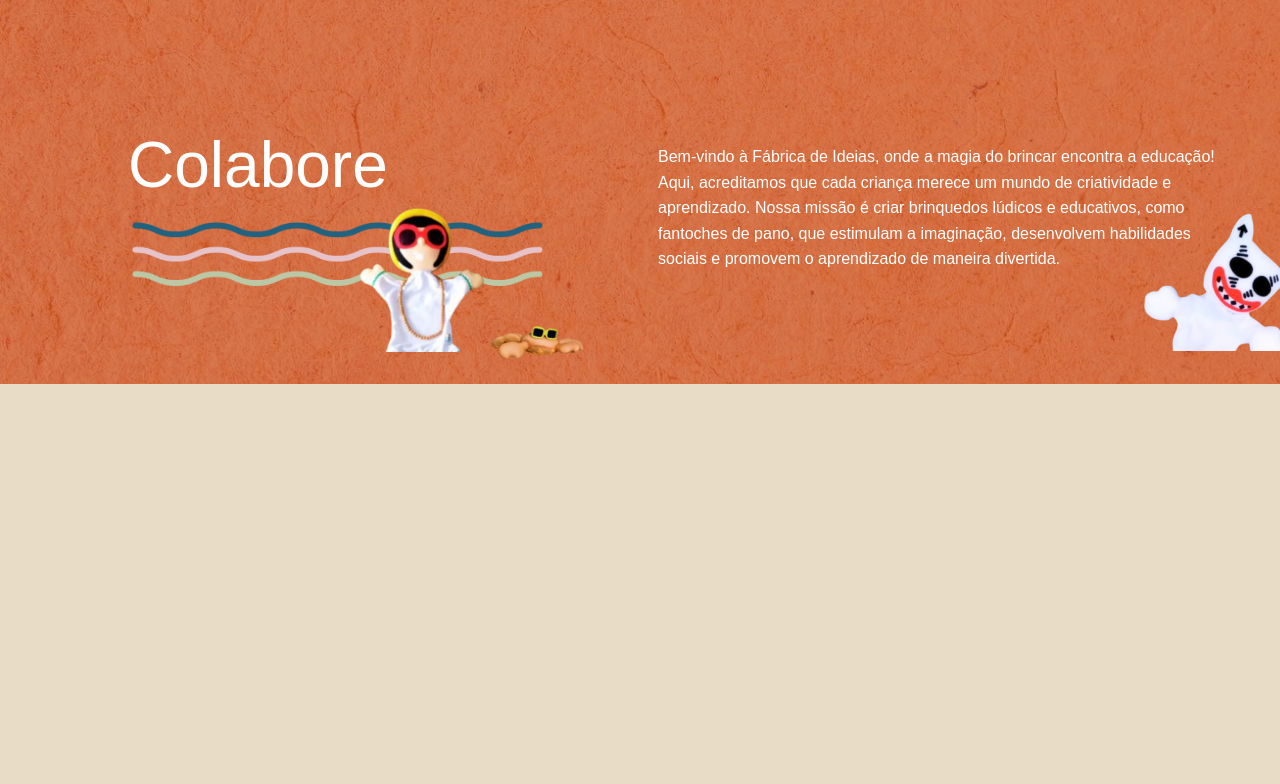
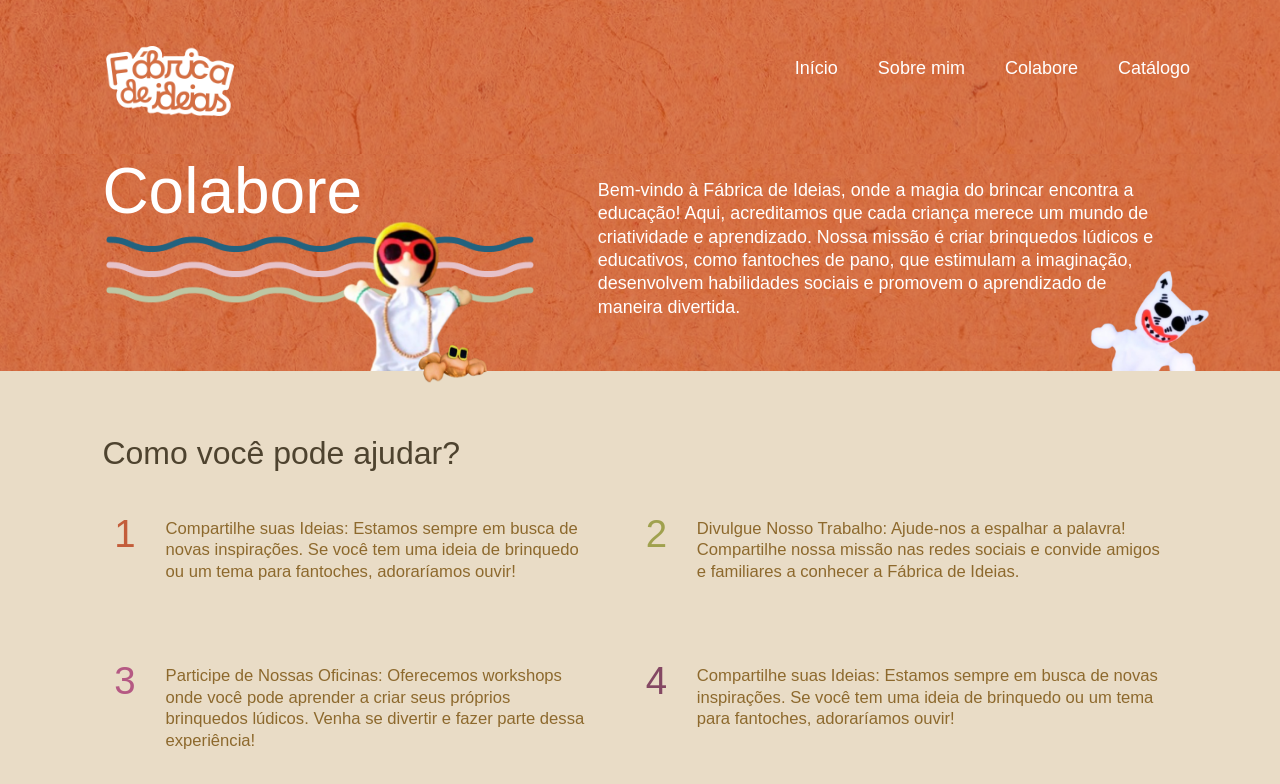
Before and after one commit to usantyerleo/FabricaDeIdeias, a React (Vite) app in the folder fabricaDeIdeias/: page /Colabore in a window 1280 px wide. Shown: the top 784 px of the page. Built offline with nearby package versions, Linux system fonts and the light colour scheme.

Commit message:
colabore

```diff
--- a/fabricaDeIdeias/src/pages/catalogo.jsx
+++ b/fabricaDeIdeias/src/pages/catalogo.jsx
@@ -20,6 +20,8 @@ function Catalogo() {
     { id: 6, nome: 'Dedoche Chapeuzinho vermelho', preco: 'R$ 30,00', imagem: chapeuzinho },
     { id: 7, nome: 'Dedoche dos três porquinhos: ', preco: 'R$ 30,00', imagem: porquinhos },
   ];
+
+
 
   return (
     <>
@@ -73,4 +75,5 @@ function Catalogo() {
   );
 }
 
+
 export default Catalogo;
--- a/fabricaDeIdeias/src/pages/colabore.jsx
+++ b/fabricaDeIdeias/src/pages/colabore.jsx
@@ -7,17 +7,33 @@ import image from '../assets/image.png';
 import recycle from '../assets/recycle.png'
 import '../styles/Colabore.css';
 import Footer from '../components/Footer.jsx';
-
+import { Link } from 'react-router-dom';
+import logo from '../assets/logo3.png';
 
 function Colabore() {
     return (
         <>
+              <div className='inicio'>
+      <div className="logoo">
+          <Link to="/" className="active"> <img src={logo} alt="Fabrica de Ideias"/></Link>
+        </div>
+
+        <nav className="baar">
+          <ul className="menuu">
+            <li><Link to="/">Início</Link></li>
+            <li><Link to="/sobremim" className="active">Sobre mim</Link></li>
+            <li><Link to="/colabore">Colabore</Link></li>
+            <li><Link to="/catalogo">Catálogo</Link></li>
+          </ul>
+        </nav>
+
+      </div>
             <div className="colabore-container">
                 <div className="background-image">
                     <h1 id='colab'>Colabore</h1>
                     <img id='boneco' src={listrinhaschico} alt="Imagem contendo listras coloridas e Chico Science" className="icon" />
+                    <img id='chiee' src={chiee} alt="Imagem do carangueijo" className="icon" />
                         <img id= 'laursaa' src={laursaa} alt="Imagem da La Ursa" className="icon" />
-                        <img id='chiee' src={chiee} alt="Imagem do carangueijo" className="icon" />
                         <p>
                             Bem-vindo à Fábrica de Ideias, onde a magia do brincar encontra a educação!
                             Aqui, acreditamos que cada criança merece um mundo de criatividade e aprendizado.
@@ -26,32 +42,28 @@ function Colabore() {
                             de maneira divertida.
                         </p>
                 </div>
+            </div>
+            <div className="containe2">
+              <h1>Como você pode ajudar?</h1>
+            <div className="item1">
+              <h2>1</h2>
+              <p>Compartilhe suas Ideias: Estamos sempre em busca de novas inspirações. Se você tem uma ideia de brinquedo ou um tema para fantoches, adoraríamos ouvir!</p>
+              <h2 id='oficina'>3</h2>
+              <p>Participe de Nossas Oficinas: Oferecemos workshops onde você pode aprender a criar seus próprios brinquedos lúdicos. Venha se divertir e fazer parte dessa experiência!</p>
 
-
-
-
+             </div>
+            <div className="item2">
+            <h2 id='oficina2'>2</h2>
+              <p>Divulgue Nosso Trabalho: Ajude-nos a espalhar a palavra! Compartilhe nossa missão nas redes sociais e convide amigos e familiares a conhecer a Fábrica de Ideias.</p>
+               <h2 id='oficina3'>4</h2>
+              <p>Compartilhe suas Ideias: Estamos sempre em busca de novas inspirações. Se você tem uma ideia de brinquedo ou um tema para fantoches, adoraríamos ouvir!</p>
             </div>
-
-            <div class="container">
-  <div class="item">
-    <h3>1</h3>
-    <p>Compartilhe suas Ideias: Estamos sempre em busca de novas inspirações. Se você tem uma ideia de brinquedo ou um tema para fantoches, adoraríamos ouvir!</p>
-  </div>
-  <div class="item">
-    <h3>2</h3>
-    <p>Divulgue Nosso Trabalho: Ajude-nos a espalhar a palavra! Compartilhe nossa missão nas redes sociais e convide amigos e familiares a conhecer a Fábrica de Ideias.</p>
-  </div>
-  <div class="item">
-    <h3>3</h3>
-    <p>Participe de Nossas Oficinas: Oferecemos workshops onde você pode aprender a criar seus próprios brinquedos lúdicos. Venha se divertir e fazer parte dessa experiência!</p>
-  </div>
-  <div class="item">
-    <h3>4</h3>
-    <p>Compartilhe suas Ideias: Estamos sempre em busca de novas inspirações. Se você tem uma ideia de brinquedo ou um tema para fantoches, adoraríamos ouvir!</p>
-  </div>
-</div>
-
-
+          </div>
+          <div className='item3'>
+            <img src={image} alt=""  id='linha'/>
+            <p>Na Fábrica de Ideias, cada colaboração conta. Juntos, podemos criar um futuro mais criativo e educativo para as crianças. Vamos fazer da brincadeira uma ferramenta poderosa de aprendizado</p>
+            <p>Entre em contato conosco e descubra como você pode fazer parte dessa jornada incrível!</p>
+            </div>
                 <div className="banner">
                 <img src={recycle} alt="Ícone de reciclagem" className="icon" />
                 <span>Faça parte da solução, recicle!</span>
--- a/fabricaDeIdeias/src/styles/Certificados.css
+++ b/fabricaDeIdeias/src/styles/Certificados.css
@@ -5,13 +5,12 @@
 }
 
 .meuscertificados h1 {
-  font-family: 'Poi Aeronaut', sans-serif;
   font-weight: 400;
   color: #5A1903;
-  margin-left: 144px;
+  margin-left: 9.4vw;
+  position: relative;
+  top: 2vh;
   font-size: 40px;
-  margin-top: 30px;
-  margin-left: 9.4vw;
 
 
 }
@@ -84,35 +83,7 @@
   color: #555;
 }
 
-@media (max-width: 768px) {
-  .meuscertificados h1 {
-    margin-left: 5%;
-    font-size: 2rem;
-  }
 
-  .imagens-certificados {
-    gap: 2rem;
-  }
-
-  .meuscertificados img {
-    width: 7rem;
-  }
-}
-
-@media (max-width: 480px) {
-  .meuscertificados h1 {
-    font-size: 1.8rem;
-    margin-left: 5%;
-  }
-
-  .imagens-certificados {
-    gap: 1.5rem;
-  }
-
-  .meuscertificados img {
-    width: 5.5rem;
-  }
-}
 
 @keyframes slide {
   0% {
--- a/fabricaDeIdeias/src/styles/Eventos.css
+++ b/fabricaDeIdeias/src/styles/Eventos.css
@@ -12,14 +12,15 @@
   justify-content: center;
 }
 
-.Events-Text {
-  font-size: 2rem;
+.Events-Text h1{
   font-family: 'Poi Aeronaut', sans-serif;
   font-weight: 400;
   color: #5A1903;
   position: relative;
   top: 10vh;
-  left: 5vw;
+  margin-left: 9.4vw;
+  font-size: 40px;
+
 }
 
 .inner {
--- a/fabricaDeIdeias/src/styles/Feedbacks.css
+++ b/fabricaDeIdeias/src/styles/Feedbacks.css
@@ -10,9 +10,12 @@
     font-family: 'Poi Aeronaut', sans-serif;
     font-weight: 400;
     color: #1E2605;
-    margin-left: 9.4vw;
+    margin-left: 40px;
     font-size: 40px;
     padding-top: 5vw;
+    top: 10vh;
+    margin-left: 9.4vw;
+
 }
 
 #specificImage {
--- a/fabricaDeIdeias/src/styles/colabore.css
+++ b/fabricaDeIdeias/src/styles/colabore.css
@@ -1,6 +1,5 @@
 .colabore-container {
-  width: 100vw;
-  height: 100vh;
+  color: #FBF2E2;
 }
 
 .background-image {
@@ -8,71 +7,166 @@
   background-image: url('../assets/texturaa.png');
   display: flex;
   color: white;
+  background-size: cover;
+  height: 17vw;
 }
 
-#boneco{
-  height: 10rem;
-  margin-top: 12rem;
-  margin-left: -16rem;
-
+.inicio {
+  background-image: url('../assets/texturaa.png');
+  display: flex;
+  justify-content: space-between;
+  padding: 20px 80px;
+  height: 12vw;
 }
 
-#chiee{
-  margin-left: -52rem;
-  width: 119.01px;
-  height: 80.12px;
-  margin-top: 19rem;
+#boneco {
+  height: 13vw;
+  margin-top: 4vw;
+  margin-left: -20vw;
 }
 
-#urso{
-  height: 10rem;
-  margin-top: -400rem;
+#chiee {
+  margin-left: -10vw;
+  width: 7vw;
+  height: 7vw;
+  margin-top: 13vw;
 }
 
+#laursaa {
+  width: 10vw;
+  height: 8vw;
+  margin-top: 9vw;
+  margin-left: 46vw;
+}
 
-#laursaa{
-  width: 172px;
-  height: 140px;
-  margin-top: 13.2rem;
-  margin-left: 37rem;
+.colabore-container p {
+  margin-left: -48vw;
+  margin-top: 2vw;
+  width: 45%;
+  line-height: 1.3;
+  font-size: 1.4vw;
+}
 
+#colab {
+  font-size: 5vw;
+  margin-left: 8vw;
+  font-weight: 400;
 }
-.colabore-container p {
-  margin-left: 4rem;
-  margin-top: 9rem;
-  width: 45%;
-  line-height: 1.6;
+
+.baar {
+  display: flex;
+  justify-content: center;
+  text-align: center;
+  margin-top: 3vw;
+}
+
+.menuu {
+  list-style: none;
+  display: flex;
+  gap: 20px;
+}
+
+.menuu li {
+  color: #8FC6B1;
+  font-size: 18px;
+  padding: 0 10px;
+}
+
+.menuu li a {
+  text-decoration: none;
+  color: #ffffff;
+}
+
+.menuu li a:hover,
+.menuu .active a {
+  border-bottom: 2px solid #8FC6B1;
+}
+
+.logoo img {
+  width: 10vw;
+  margin-left: 2vw;
+  margin-top: 2vw;
+}
+
+.containe2 {
+  display: flex;
+  justify-content: space-between;
+  gap: 2vw;
+  margin-left: 8vw;
+  margin-top: 5vw;
+}
+
+.containe2 h1 {
+  font-size: 2.5vw;
+  color: #4E432F;
+  font-weight: 400;
+  margin-bottom: 2vw;
+  white-space: nowrap; /* Impede a quebra de linha */
+
 }
 
 
 
+.item1 h2 {
+  font-size: 3vw;
+  font-weight: 400;
+  color: #C35D3A;
+  margin-top: 6vw;
+  margin-left: -29vw;
+}
 
-.container.ajuda-section {
-  display: flex;
-  gap: 20px;
-  margin-top: 20px;
-  flex-wrap: wrap;
-  justify-content: space-between;
-  max-width: 800px;
-  margin: 0 auto;
+ .item2 h2 {
+  font-size: 3vw;
+  font-weight: 400;
+  color: #C35D3A;
+  margin-top: 6vw;
+  margin-left: -18vw;
+}
+
+#oficina {
+  color: #B55983;
+}
+
+#oficina2 {
+  color: #A0A14E;
+}
+#oficina3 {
+  color: #844863;
+}
+
+.item1 p {
+  font-size: 1.3vw;
+  font-weight: 400;
+  color: #8D692D;
+  line-height: 1.3;
+  margin-left: -25vw;
+  width: 115%;
+  margin-top: -3vw;
+
+}
+.item2 p {
+  font-size: 1.3vw;
+  font-weight: 400;
+  color: #8D692D;
+  line-height: 1.3;
+  margin-left: -14vw;
+  width: 115%;
+  margin-top: -3vw;
 
 }
 
-.item {
-  flex: 1 1 45%;
-  margin: 10px;
+#linha{
+  margin-top: 5vw;
+  width: 82vw;
+  margin-left: 9vw;
 }
 
-.item h3 {
-  font-size: 24px;
-  color: #d65a31;
+.item3 p{
+  font-size: 1.3vw;
+  font-weight: 400;
+  color: #8D692D;
+  margin-left: 9vw;
+  margin-top: 2.5vw;
+  width: 83%;
+
 }
-
-
-#colab{
-  font-size: 4rem;
-  margin-left: 10vw;
-  margin-top: 8rem;
-  font-family: 'Poi Aeronaut', sans-serif;
-  font-weight: 400;
-}
```
Also changed, not shown: fabricaDeIdeias/src/assets/logo3.png (added), fabricaDeIdeias/src/assets/texturaa.png.
